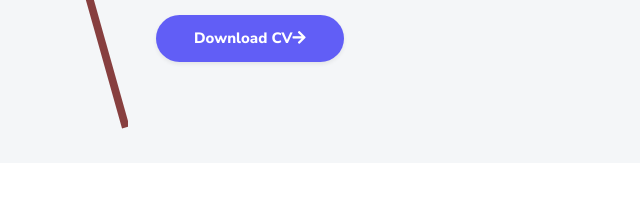
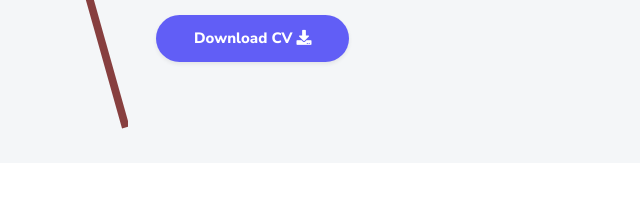
Before and after one commit to roysreejan/roysreejan.github.io, a plain HTML site: page index.html in a window 1280 px wide. Shown: the part 387-587 px from the top of the page, 496-1136 px from the left. Drawn offline with Linux system fonts and the light colour scheme.

Commit message:
Download logo updated

```diff
--- a/index.html
+++ b/index.html
@@ -70,7 +70,7 @@
                 </ul>
               </nav>
             </div>
-            <div class="mt-3" data-aos="fade-up" data-aos-delay="200"><a class="btn shadow-sm mt-1 hover-effect" style="background-color: #615ef6; color: white;" href="/resume/CV_Sreejan_Roy.pdf"><b>Download CV</b><i class="fas fa-arrow-right"></i></a></div>
+            <div class="mt-3" data-aos="fade-up" data-aos-delay="200"><a class="btn shadow-sm mt-1 hover-effect" style="background-color: #615ef6; color: white;" href="/resume/CV_Sreejan_Roy.pdf"><b>Download CV</b> <i class="fas fa-download"></i></a></div>
           </div>
         </div>
       </div>
```
